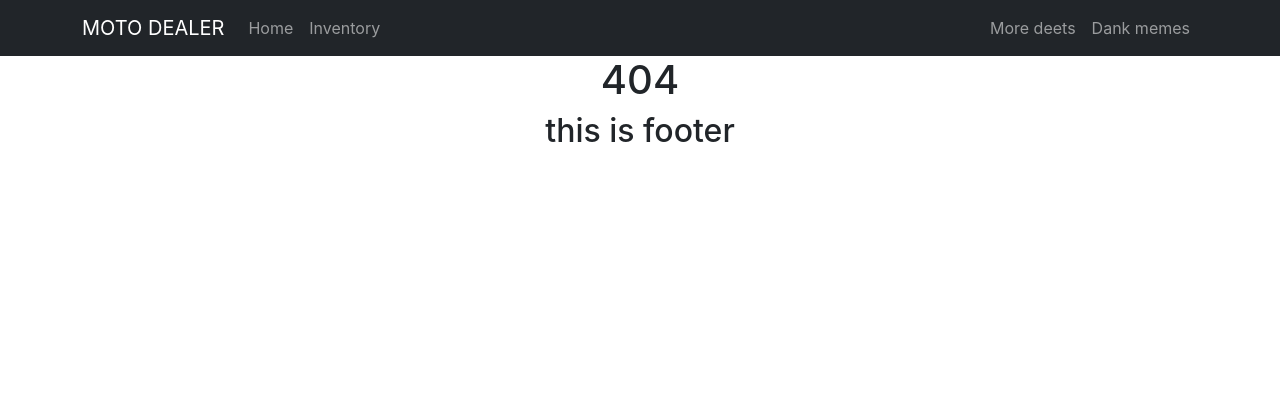
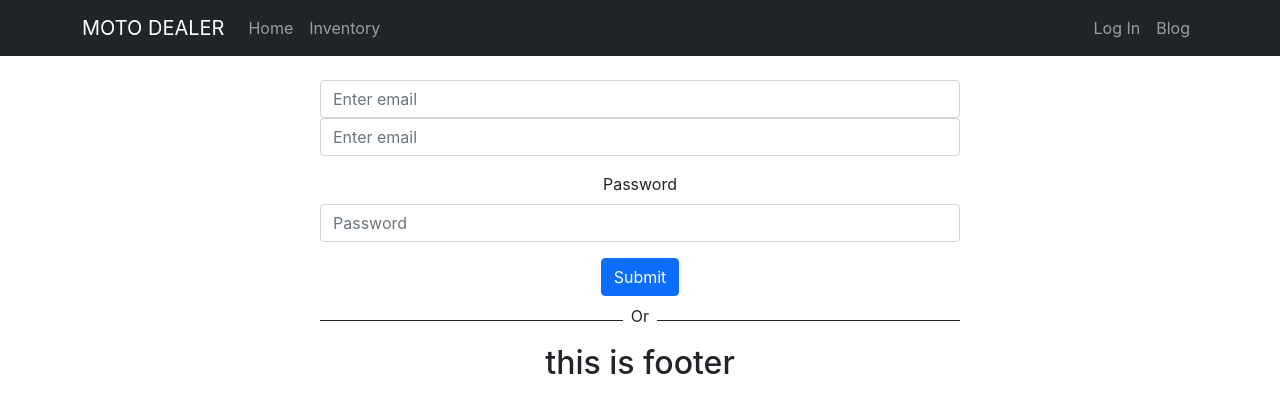
Before and after one commit to Rijonahmed/Moto-Dealer-client-site, a React (Create React App) app: page /register in a window 1280 px wide. Before the commit this address had no page. Shown: the top 412 px of the page. Built offline with nearby package versions, Linux system fonts and the light colour scheme.

Commit message:
log in and register form added

```diff
--- a/src/App.js
+++ b/src/App.js
@@ -8,6 +8,9 @@ import Home from './component/Home-Pages/Home/Home';
 import Inventory from './component/Home-Pages/Inventory/Inventory';
 import Footer from './component/Shared/Footer/Footer';
 import NotFound from './component/NotFound/NotFound';
+import LogIn from './component/Page/LogIn/LogIn';
+import Register from './component/Page/Register/Register';
+import Blog from './component/Page/Blog/Blog';
 
 
 function App() {
@@ -20,6 +23,9 @@ function App() {
         <Route path='/home' element={<Home></Home>}></Route>
         <Route path='/inventory' element={<Inventory></Inventory>}></Route>
         <Route path='*' element={<NotFound></NotFound>}></Route>
+        <Route path='/login' element={<LogIn></LogIn>}></Route>
+        <Route path='/register' element={<Register></Register>}></Route>
+        <Route path='/blog' element={<Blog></Blog>}></Route>
       </Routes>
       <Footer></Footer>
 
--- /dev/null
+++ b/src/component/Page/Blog/Blog.js
@@ -0,0 +1,12 @@
+import React from 'react';
+
+const Blog = () => {
+  return (
+    <div>
+      <h1>This is blog </h1>
+
+    </div>
+  );
+};
+
+export default Blog;
--- /dev/null
+++ b/src/component/Page/LogIn/LogIn.js
@@ -0,0 +1,32 @@
+import React from 'react';
+import { Button, Form } from 'react-bootstrap';
+import Social from '../Social/Social';
+
+const LogIn = () => {
+  return (
+    <div>
+      <Form className='w-50 mx-auto mt-4'>
+        <Form.Group className="mb-3" controlId="formBasicEmail">
+
+          <Form.Control type="email" placeholder="Enter email" />
+
+        </Form.Group>
+
+        <Form.Group className="mb-3" controlId="formBasicPassword">
+
+          <Form.Control type="password" placeholder="Password" />
+        </Form.Group>
+
+        <Button variant="primary" type="submit">
+          Submit
+        </Button>
+      </Form>
+
+      <Social></Social>
+
+
+    </div>
+  );
+};
+
+export default LogIn;
--- /dev/null
+++ b/src/component/Page/Register/Register.js
@@ -0,0 +1,33 @@
+import React from 'react';
+import { Button, Form } from 'react-bootstrap';
+import Social from '../Social/Social';
+
+const Register = () => {
+  return (
+    <div>
+      <Form className='w-50 mx-auto mt-4'>
+        <Form.Group className="mb-3" controlId="formBasicEmail">
+
+          <Form.Control type="text" placeholder="Enter email" required />
+          <Form.Control type="email" placeholder="Enter email" required />
+
+        </Form.Group>
+
+        <Form.Group className="mb-3" controlId="formBasicPassword">
+          <Form.Label>Password</Form.Label>
+          <Form.Control type="password" placeholder="Password" required />
+        </Form.Group>
+
+        <Button variant="primary" type="submit">
+          Submit
+        </Button>
+      </Form>
+
+      <Social></Social>
+
+
+    </div>
+  );
+};
+
+export default Register;
--- /dev/null
+++ b/src/component/Page/Social/Social.js
@@ -0,0 +1,18 @@
+import React from 'react';
+
+const Social = () => {
+  return (
+
+    <div className=' social '>
+      <div className='d-flex align-items-center w-50 mx-auto'>
+        <div style={{ height: '1px' }} className='bg-dark w-50'></div>
+        <p className='mt-2 px-2'>Or</p>
+        <div style={{ height: '1px' }} className='bg-dark w-50'></div>
+      </div>
+    </div>
+
+
+  );
+};
+
+export default Social;
--- a/src/component/Shared/Header/Header.js
+++ b/src/component/Shared/Header/Header.js
@@ -17,9 +17,9 @@ const Header = () => {
 
             </Nav>
             <Nav>
-              <Nav.Link href="#deets">More deets</Nav.Link>
-              <Nav.Link eventKey={2} href="#memes">
-                Dank memes
+              <Nav.Link as={Link} to='/login'>Log In</Nav.Link>
+              <Nav.Link eventKey={2} as={Link} to='/blog'>
+                Blog
               </Nav.Link>
             </Nav>
           </Navbar.Collapse>
```
